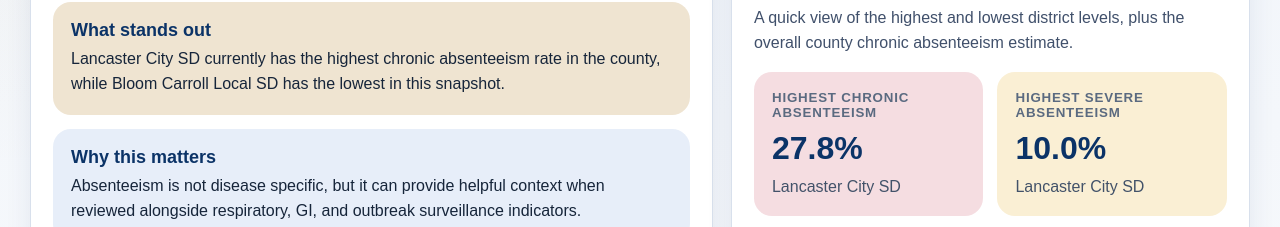
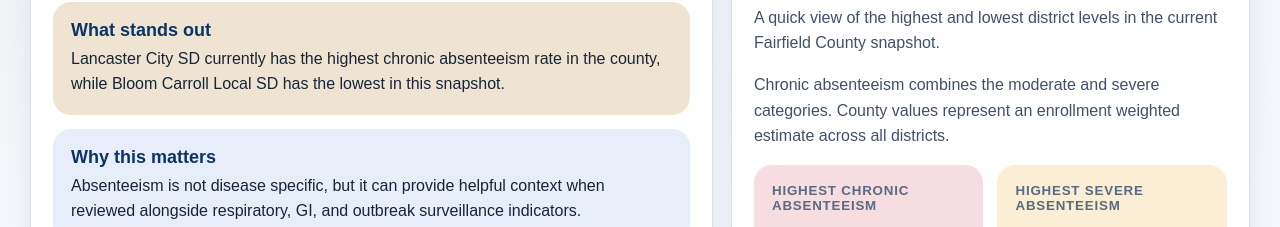
Before and after one commit to fchdepidemiology/fchdepidemiology.github.io, a plain HTML site: page absenteeism/index.html in a window 1280 px wide. Shown: the part 572-799 px from the top of the page. Drawn offline with Linux system fonts and the light colour scheme.

Commit message:
Update index.html

```diff
--- a/absenteeism/index.html
+++ b/absenteeism/index.html
@@ -556,10 +556,11 @@
     </div>
 
     <div class="panel">
-      <h2>Highest districts at a glance</h2>
-      <p class="panelIntro"> A quick view of the highest and lowest district levels, plus the overall county chronic absenteeism estimate.</p>
-      <div class="glanceGrid" id="glanceGrid"></div>
-    </div>
+  <h2>Highest districts at a glance</h2>
+  <p class="panelIntro">A quick view of the highest and lowest district levels in the current Fairfield County snapshot.</p>
+  <p class="panelIntro">Chronic absenteeism combines the moderate and severe categories. County values represent an enrollment weighted estimate across all districts.</p>
+  <div class="glanceGrid" id="glanceGrid"></div>
+</div>
   </div>
 </div>
 
```
